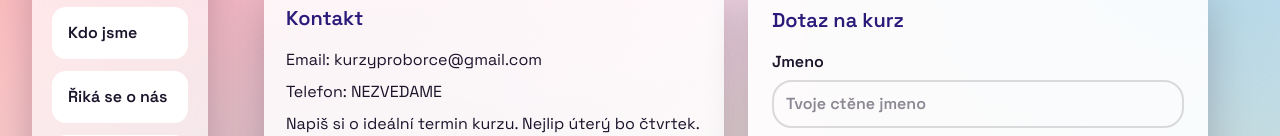
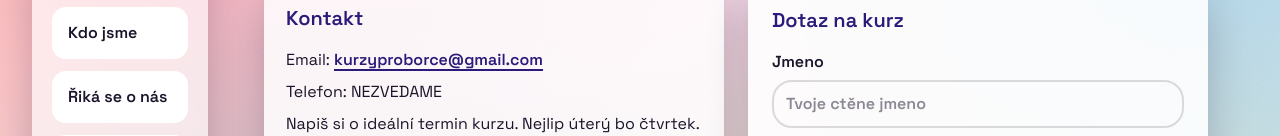
Before and after one commit to racochejlisdadnow/KurzyBorci, an Astro site: page /KurzyBorci/contact in a window 1280 px wide. Shown: the part 243-379 px from the top of the page. Built offline with nearby package versions, Linux system fonts and the light colour scheme; Astro itself is replaced by a stand-in of ours.

Commit message:
feat: add clickable email link with hover styling in contact section

```diff
--- a/src/pages/contact/index.astro
+++ b/src/pages/contact/index.astro
@@ -19,7 +19,15 @@ import Layout from "../../layouts/Layout.astro";
   >
     <div class="bg-white/85 rounded-[20px] p-[22px] shadow-card">
       <h2 class="text-xl font-bold mb-4 text-navy">Kontakt</h2>
-      <p class="mb-2">Email: kurzyproborce@gmail.com</p>
+      <p class="mb-2">
+        Email:
+        <a
+          href="mailto:kurzyproborce@gmail.com"
+          class="text-navy font-bold underline decoration-2 underline-offset-4 hover:text-magenta transition-colors"
+        >
+          kurzyproborce@gmail.com
+        </a>
+      </p>
       <p class="mb-2">Telefon: NEZVEDAME</p>
       <p class="mb-2">
         Napiš si o ideální termin kurzu. Nejlip úterý bo čtvrtek.
```
